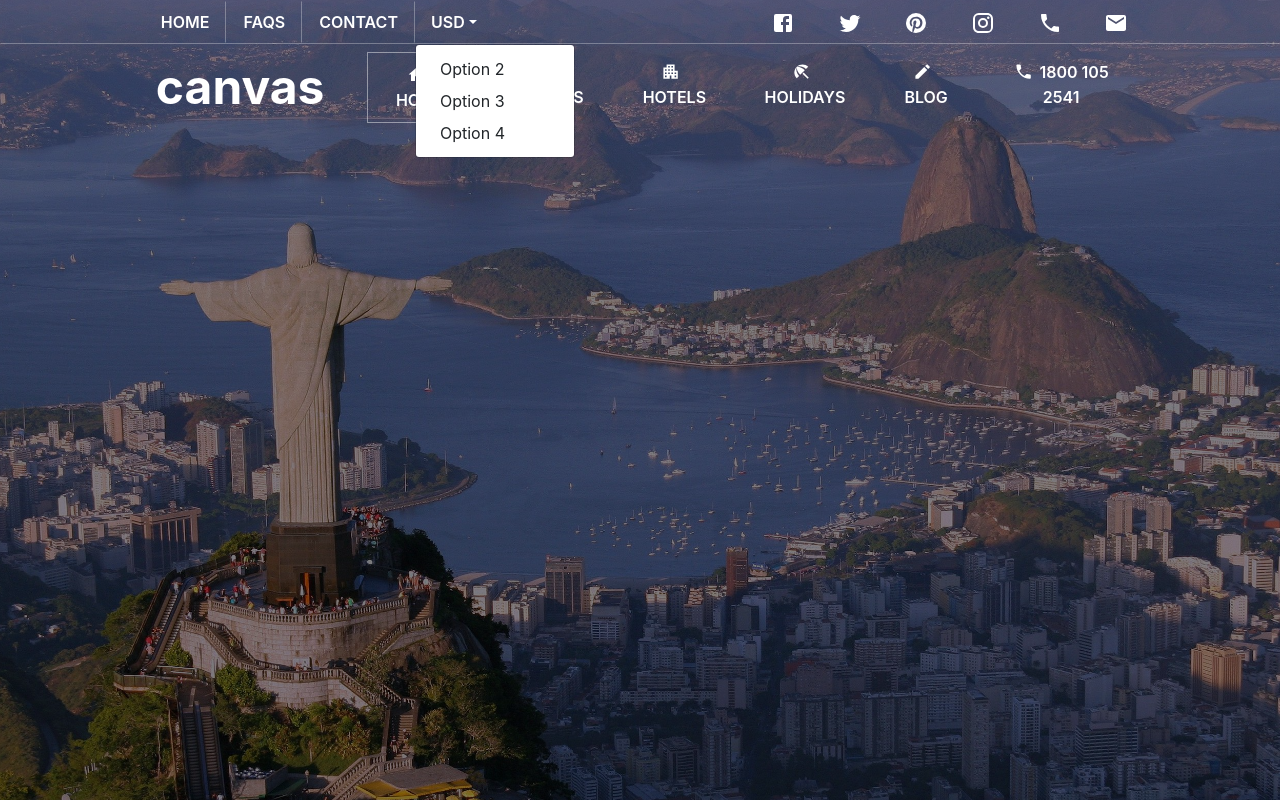
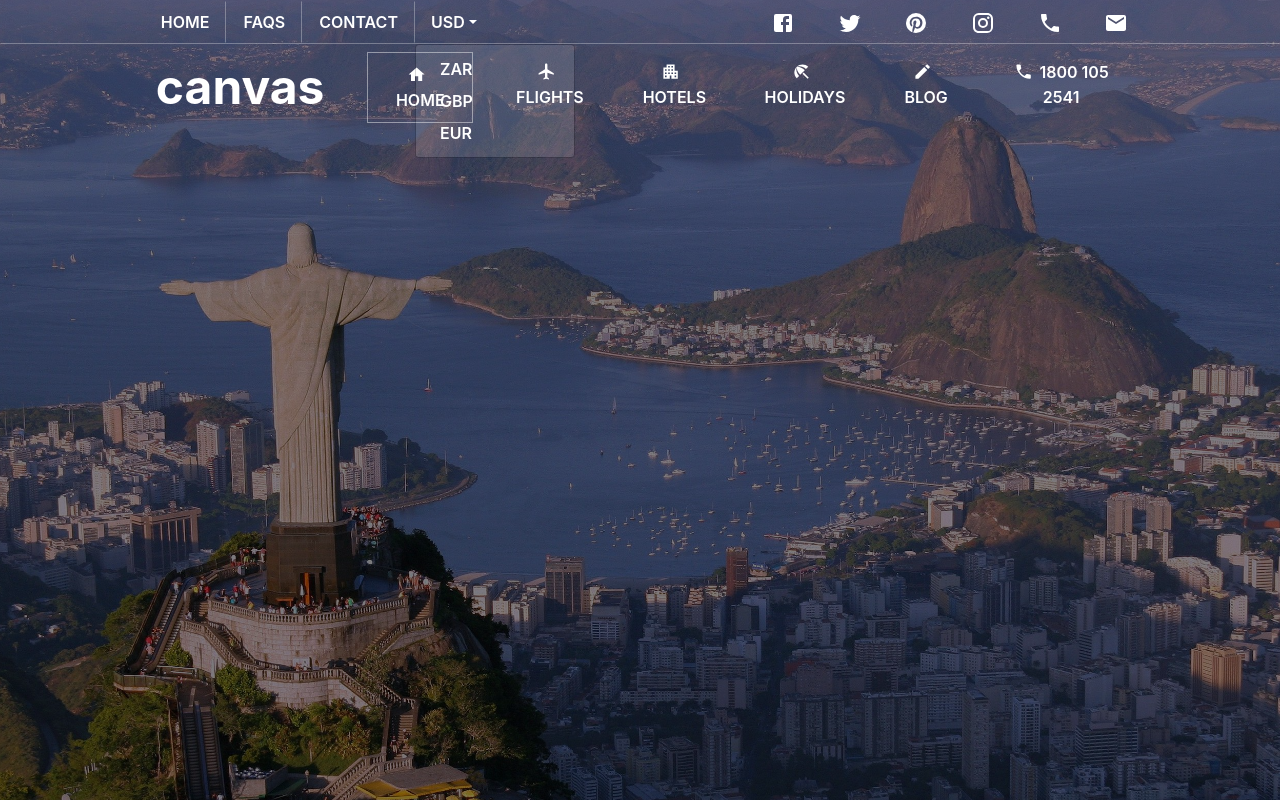
Before and after one commit to Chiaro-K/react_booking_system, a React (Create React App) app: page /home in a window 1280 px wide. Both pictures are taken after a click on the element "USD". Built offline with nearby package versions, Linux system fonts and the light colour scheme.

Commit message:
change background colour of dropdown on main nav

```diff
--- a/src/components/nav/nav.js
+++ b/src/components/nav/nav.js
@@ -14,9 +14,9 @@ const Nav = () => {
                     <a className="nav-link dropdown-toggle" id="navbarDropdownMenuLink" data-toggle="dropdown"
                         aria-haspopup="true" aria-expanded="false">USD</a>
                     <div className="dropdown-menu dropdown-primary" aria-labelledby="navbarDropdownMenuLink">
-                        <a className="dropdown-item" href="#">Option 2</a>
-                        <a className="dropdown-item" href="#">Option 3</a>
-                        <a className="dropdown-item" href="#">Option 4</a>
+                        <a className="dropdown-item" href="#">ZAR</a>
+                        <a className="dropdown-item" href="#">GBP</a>
+                        <a className="dropdown-item" href="#">EUR</a>
                     </div>
                 </span>
 
--- a/src/components/nav/nav.scss
+++ b/src/components/nav/nav.scss
@@ -15,3 +15,14 @@
 .border-right {
     @include light-border(right)
 }
+
+.dropdown-menu {
+    background-color: #ffffff21;
+    & .dropdown-item{
+        color: #ffffffff;
+        font-weight: 600;
+        &:hover{
+            background-color: #ffffff4a;
+        }
+    }
+}
```
